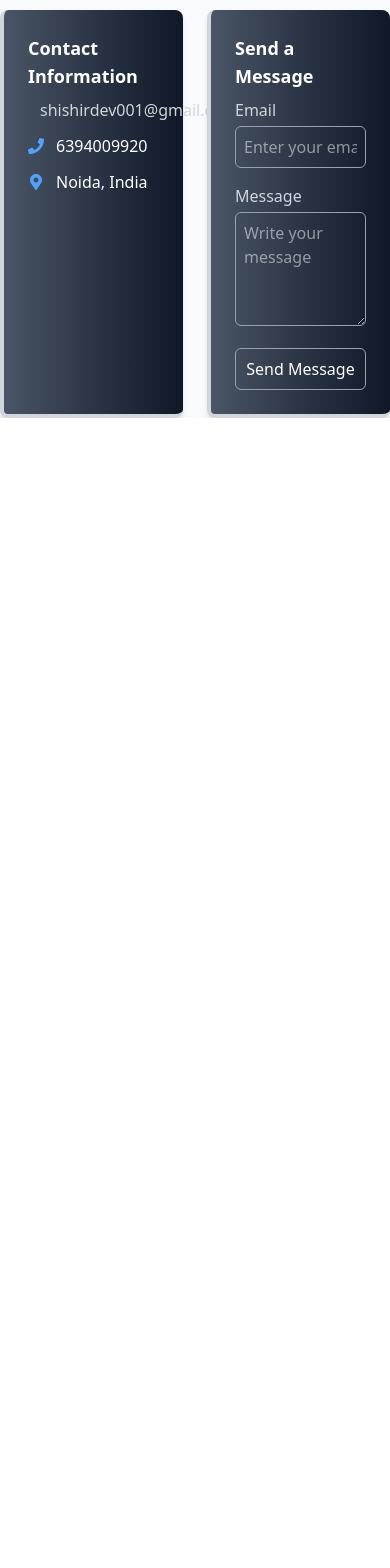
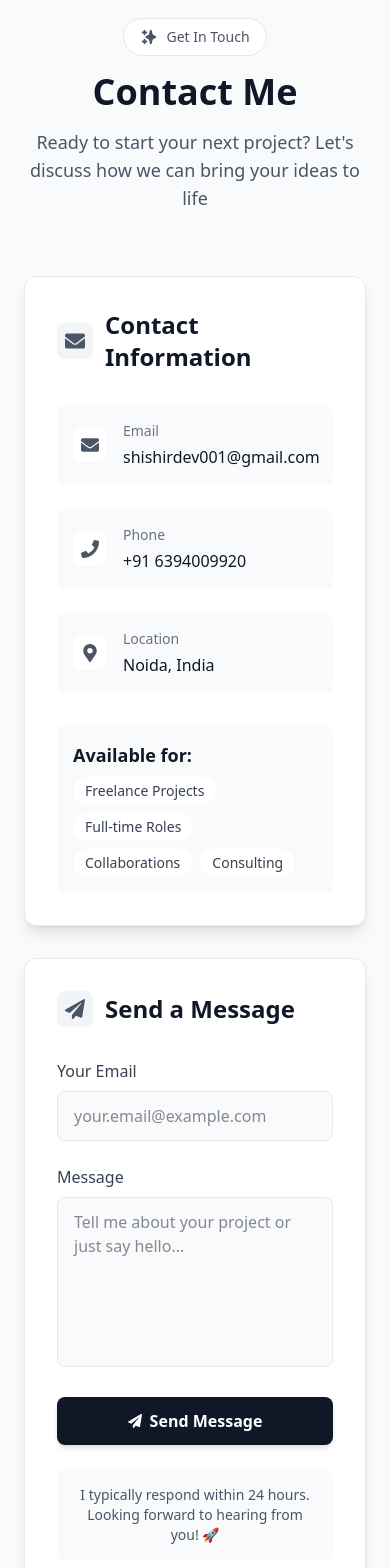
Before and after one commit to shishirdubey24/My-Portfolio, a React (Vite) app: page / in a window 390 px wide. Shown: the part 8780-10348 px from the top of the page. Before the commit the page ends 9198 px from the top, so only its background shows below. Built offline with nearby package versions, Linux system fonts and the light colour scheme.

Commit message:
ReStructered design and layout

```diff
--- a/src/components/Contact.jsx
+++ b/src/components/Contact.jsx
@@ -1,4 +1,5 @@
-import { FaEnvelope, FaPhone, FaMapMarkerAlt } from "react-icons/fa";
+import { FaEnvelope, FaPhone, FaMapMarkerAlt, FaPaperPlane } from "react-icons/fa";
+import { HiSparkles } from "react-icons/hi";
 import { useState } from "react";
 
 const ContactDetails = () => {
@@ -20,77 +21,146 @@ const ContactDetails = () => {
   };
 
   return (
-    <section className="max-w-4xl mx-auto mt-10">
-      <h2 className="text-2xl font-bold text-center mb-6 text-white">
-        📞 Contact Information
-      </h2>
+    <div id="contact" className="font-medium p-6 mt-20 bg-gray-50 dark:bg-gray-900 min-h-screen">
+      {/* Header Section */}
+      <div className="text-center mb-16">
+        <div className="inline-flex items-center gap-2 px-4 py-2 bg-white dark:bg-gray-800 border border-gray-200 dark:border-gray-700 rounded-full text-gray-600 dark:text-gray-400 text-sm font-medium mb-4">
+          <HiSparkles className="text-lg" />
+          Get In Touch
+        </div>
+        <h1 className="text-4xl md:text-5xl font-bold text-gray-900 dark:text-white mb-4">
+          Contact Me
+        </h1>
+        <p className="text-gray-600 dark:text-gray-400 max-w-2xl mx-auto text-lg">
+          Ready to start your next project? Let's discuss how we can bring your ideas to life
+        </p>
+      </div>
 
-      <div className="grid grid-cols-2 gap-6">
-        {/* Card 1: Contact Info */}
-        <div className="p-6 border-l-4 border-b-4 border-gray-300 shadow-md text-white bg-gradient-to-r from-gray-600 to-gray-900 rounded-lg">
-          <h3 className="text-lg font-semibold mb-2">Contact Information</h3>
-          <ul className="space-y-3">
-            <li className="flex items-center gap-3">
-              <FaEnvelope className="text-blue-400" />
+      <div className="max-w-6xl mx-auto">
+        <div className="grid grid-cols-1 lg:grid-cols-2 gap-8">
+
+          {/* Contact Information Card */}
+          <div className="group relative overflow-hidden rounded-xl bg-white dark:bg-gray-800 border border-gray-200 dark:border-gray-700 shadow-lg hover:shadow-xl transition-all duration-300">
+            <div className="relative p-8">
+              <div className="flex items-center gap-3 mb-8">
+                <div className="p-2 bg-gray-100 dark:bg-gray-700 rounded-lg">
+                  <FaEnvelope className="text-xl text-gray-600 dark:text-gray-400" />
+                </div>
+                <h2 className="text-2xl font-bold text-gray-900 dark:text-white">Contact Information</h2>
+              </div>
+
+              <div className="space-y-6">
+                <div className="flex items-center gap-4 p-4 rounded-lg bg-gray-50 dark:bg-gray-700 hover:bg-gray-100 dark:hover:bg-gray-600 transition-colors">
+                  <div className="p-2 bg-white dark:bg-gray-600 rounded-lg">
+                    <FaEnvelope className="text-lg text-gray-600 dark:text-gray-400" />
+                  </div>
+                  <div>
+                    <p className="text-sm text-gray-500 dark:text-gray-400 mb-1">Email</p>
                     <a
                       href="mailto:shishirdev001@gmail.com"
-                className="text-gray-300 hover:text-blue-400 transition-colors duration-300"
+                      className="text-gray-900 dark:text-white font-medium hover:text-gray-700 dark:hover:text-gray-300 transition-colors"
                     >
                       shishirdev001@gmail.com
                     </a>
-            </li>
-            <li className="flex items-center gap-3">
-              <FaPhone className="text-blue-400" /> 6394009920
-            </li>
-            <li className="flex items-center gap-3">
-              <FaMapMarkerAlt className="text-blue-400" /> Noida, India
-            </li>
-          </ul>
+                  </div>
                 </div>
 
-        {/* Card 2: Contact Form */}
-        <div className="p-6 border-l-4 border-b-4 border-gray-300 shadow-md text-white bg-gradient-to-r from-gray-600 to-gray-900 rounded-lg">
-          <h3 className="text-lg font-semibold mb-2">Send a Message</h3>
-          <form onSubmit={handleSubmit} className="space-y-4">
-            {/* Email Field */}
+                <div className="flex items-center gap-4 p-4 rounded-lg bg-gray-50 dark:bg-gray-700 hover:bg-gray-100 dark:hover:bg-gray-600 transition-colors">
+                  <div className="p-2 bg-white dark:bg-gray-600 rounded-lg">
+                    <FaPhone className="text-lg text-gray-600 dark:text-gray-400" />
+                  </div>
                   <div>
-              <label className="block text-gray-300 mb-1">Email</label>
+                    <p className="text-sm text-gray-500 dark:text-gray-400 mb-1">Phone</p>
+                    <p className="text-gray-900 dark:text-white font-medium">+91 6394009920</p>
+                  </div>
+                </div>
+
+                <div className="flex items-center gap-4 p-4 rounded-lg bg-gray-50 dark:bg-gray-700 hover:bg-gray-100 dark:hover:bg-gray-600 transition-colors">
+                  <div className="p-2 bg-white dark:bg-gray-600 rounded-lg">
+                    <FaMapMarkerAlt className="text-lg text-gray-600 dark:text-gray-400" />
+                  </div>
+                  <div>
+                    <p className="text-sm text-gray-500 dark:text-gray-400 mb-1">Location</p>
+                    <p className="text-gray-900 dark:text-white font-medium">Noida, India</p>
+                  </div>
+                </div>
+              </div>
+
+              <div className="mt-8 p-4 bg-gray-50 dark:bg-gray-700 rounded-lg">
+                <h3 className="text-lg font-semibold text-gray-900 dark:text-white mb-2">
+                  Available for:
+                </h3>
+                <div className="flex flex-wrap gap-2">
+                  {['Freelance Projects', 'Full-time Roles', 'Collaborations', 'Consulting'].map((item) => (
+                    <span key={item} className="px-3 py-1 bg-white dark:bg-gray-600 text-gray-700 dark:text-gray-300 rounded-full text-sm font-medium">
+                      {item}
+                    </span>
+                  ))}
+                </div>
+              </div>
+            </div>
+          </div>
+
+          {/* Contact Form Card */}
+          <div className="group relative overflow-hidden rounded-xl bg-white dark:bg-gray-800 border border-gray-200 dark:border-gray-700 shadow-lg hover:shadow-xl transition-all duration-300">
+            <div className="relative p-8">
+              <div className="flex items-center gap-3 mb-8">
+                <div className="p-2 bg-gray-100 dark:bg-gray-700 rounded-lg">
+                  <FaPaperPlane className="text-xl text-gray-600 dark:text-gray-400" />
+                </div>
+                <h2 className="text-2xl font-bold text-gray-900 dark:text-white">Send a Message</h2>
+              </div>
+
+              <form onSubmit={handleSubmit} className="space-y-6">
+                <div>
+                  <label className="block text-gray-700 dark:text-gray-300 font-medium mb-2">
+                    Your Email
+                  </label>
                   <input
                     type="email"
                     name="email"
                     value={formData.email}
                     onChange={handleChange}
                     required
-                className="w-full p-2 border border-gray-400 rounded-md bg-transparent text-white focus:outline-none focus:border-blue-400"
-                placeholder="Enter your email"
+                    className="w-full px-4 py-3 bg-gray-50 dark:bg-gray-700 border border-gray-200 dark:border-gray-600 rounded-lg text-gray-900 dark:text-white focus:outline-none focus:ring-2 focus:ring-gray-400 dark:focus:ring-gray-500 focus:border-transparent transition-all"
+                    placeholder="your.email@example.com"
                   />
                 </div>
 
-            {/* Message Field */}
                 <div>
-              <label className="block text-gray-300 mb-1">Message</label>
+                  <label className="block text-gray-700 dark:text-gray-300 font-medium mb-2">
+                    Message
+                  </label>
                   <textarea
                     name="message"
                     value={formData.message}
                     onChange={handleChange}
                     required
-                className="w-full p-2 border border-gray-400 rounded-md bg-transparent text-white focus:outline-none focus:border-blue-400"
-                placeholder="Write your message"
-                rows="4"
+                    rows="6"
+                    className="w-full px-4 py-3 bg-gray-50 dark:bg-gray-700 border border-gray-200 dark:border-gray-600 rounded-lg text-gray-900 dark:text-white focus:outline-none focus:ring-2 focus:ring-gray-400 dark:focus:ring-gray-500 focus:border-transparent transition-all resize-none"
+                    placeholder="Tell me about your project or just say hello..."
                   ></textarea>
                 </div>
 
-            {/* Submit Button */}
                 <button
                   type="submit"
-              className="w-full py-2 border border-gray-400 rounded-md text-white hover:bg-blue-500 hover:text-white transition duration-300"
+                  className="w-full flex items-center justify-center gap-2 px-6 py-3 bg-gray-900 dark:bg-white hover:bg-gray-800 dark:hover:bg-gray-100 text-white dark:text-gray-900 rounded-lg font-semibold transition-all duration-200 shadow-md"
                 >
+                  <FaPaperPlane className="text-sm" />
                   Send Message
                 </button>
               </form>
+
+              <div className="mt-6 p-4 bg-gray-50 dark:bg-gray-700 rounded-lg">
+                <p className="text-sm text-gray-600 dark:text-gray-400 text-center">
+                  I typically respond within 24 hours. Looking forward to hearing from you! 🚀
+                </p>
               </div>
             </div>
-    </section>
+          </div>
+        </div>
+      </div>
+    </div>
   );
 };
 
```
Lines whose indentation alone changed are shown as unchanged.
